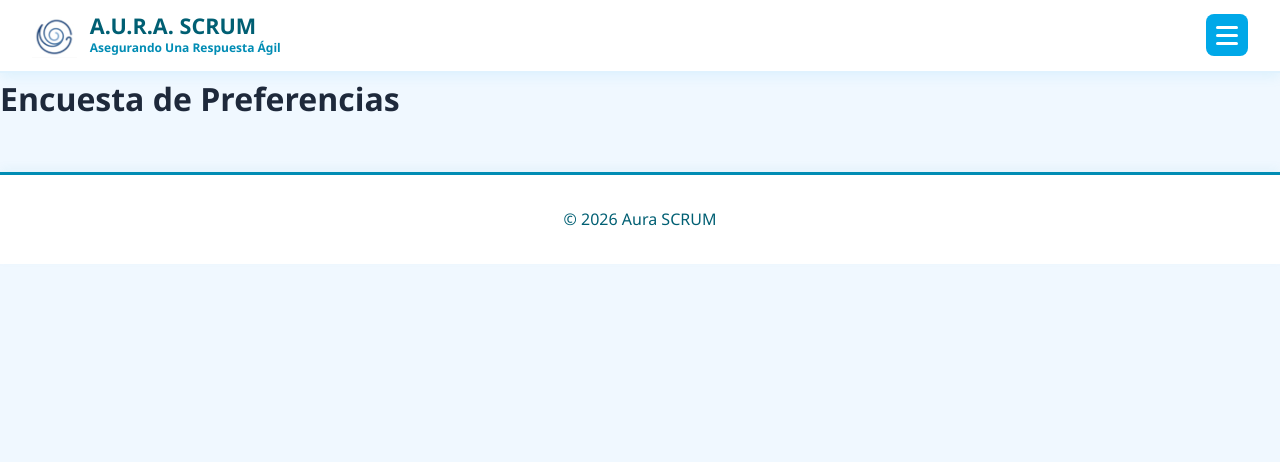
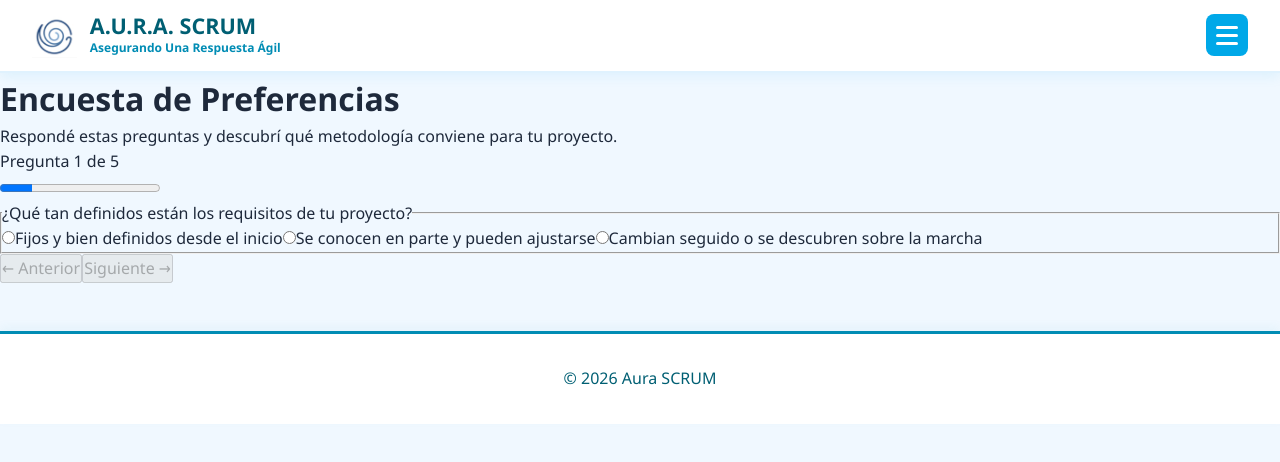
Before and after one commit to Fausto24108/Aura-Scrum, a React (Vite) app: page /encuesta in a window 1280 px wide. Shown: the top 462 px of the page. Built offline with nearby package versions, Linux system fonts and the light colour scheme.

Commit message:
feat(encuesta): finalizo pagina encuesta
Sprint: SPR-2 (14/10-02/11)

Tiempo: 1:30

```diff
--- a/src/paginas/Encuesta/Encuesta.jsx
+++ b/src/paginas/Encuesta/Encuesta.jsx
@@ -1,5 +1,169 @@
+import { useState } from "react";
 import "./Encuesta.css";
 
+const metodologias = [
+  { id: "cascada", nombre: "Cascada" },
+  { id: "v", nombre: "Modelo en V" },
+  { id: "incremental", nombre: "Incremental" },
+  { id: "scrum", nombre: "Scrum" },
+  { id: "kanban", nombre: "Kanban" },
+  { id: "xp", nombre: "XP (Extreme Programming)" },
+];
+
+const preguntas = [
+  {
+    texto: "¿Qué tan definidos están los requisitos de tu proyecto?",
+    opciones: [
+      { texto: "Fijos y bien definidos desde el inicio", puntos: { cascada: 3, v: 3, incremental: 1 } },
+      { texto: "Se conocen en parte y pueden ajustarse", puntos: { incremental: 3, scrum: 2, kanban: 2 } },
+      { texto: "Cambian seguido o se descubren sobre la marcha", puntos: { scrum: 3, xp: 3, kanban: 2 } },
+    ],
+  },
+  {
+    texto: "¿Qué tamaño tiene el equipo?",
+    opciones: [
+      { texto: "Muy chico (2 a 5 personas)", puntos: { xp: 3, kanban: 2, scrum: 2 } },
+      { texto: "Mediano (6 a 10 personas)", puntos: { scrum: 3, kanban: 2, incremental: 2, v: 1 } },
+      { texto: "Grande (más de 10 personas)", puntos: { v: 3, cascada: 2, incremental: 2 } },
+    ],
+  },
+  {
+    texto: "¿Cuánto participa el cliente en el proyecto?",
+    opciones: [
+      { texto: "Solo al inicio y al final", puntos: { cascada: 3, v: 2 } },
+      { texto: "En revisiones periódicas", puntos: { scrum: 3, incremental: 3, kanban: 1 } },
+      { texto: "De forma constante", puntos: { xp: 3, scrum: 2, kanban: 2 } },
+    ],
+  },
+  {
+    texto: "¿Cómo querés entregar el producto?",
+    opciones: [
+      { texto: "En una sola entrega final", puntos: { cascada: 3, v: 3 } },
+      { texto: "Por partes, cada cierto tiempo", puntos: { incremental: 3, scrum: 3 } },
+      { texto: "De forma continua", puntos: { kanban: 3, xp: 2, scrum: 1 } },
+    ],
+  },
+  {
+    texto: "¿Qué importancia tienen la documentación y las pruebas formales?",
+    opciones: [
+      { texto: "Muy alta, con pruebas en cada fase", puntos: { v: 3, cascada: 2 } },
+      { texto: "Equilibrada", puntos: { scrum: 2, incremental: 2, kanban: 2, v: 1 } },
+      { texto: "Baja, prefiero código funcionando y pruebas automáticas", puntos: { xp: 3, kanban: 2, scrum: 1 } },
+    ],
+  },
+];
+
+const PUNTOS_MAXIMOS = preguntas.length * 3;
+
+function calcularResultados(respuestas) {
+  const totales = {};
+  metodologias.forEach((m) => {
+    totales[m.id] = 0;
+  });
+
+  respuestas.forEach((indiceOpcion, indicePregunta) => {
+    const puntos = preguntas[indicePregunta].opciones[indiceOpcion].puntos;
+    for (const id in puntos) {
+      totales[id] += puntos[id];
+    }
+  });
+
+  return metodologias
+    .map((m) => ({
+      ...m,
+      puntaje: totales[m.id],
+      porcentaje: Math.round((totales[m.id] / PUNTOS_MAXIMOS) * 100),
+    }))
+    .sort((a, b) => b.puntaje - a.puntaje);
+}
+
 export default function Encuesta() {
-  return <main className="encuesta-page"><h1>Encuesta de Preferencias</h1></main>;
+  const [paso, setPaso] = useState(0);
+  const [respuestas, setRespuestas] = useState(Array(preguntas.length).fill(null));
+  const [terminada, setTerminada] = useState(false);
+
+  function elegir(indiceOpcion) {
+    const copia = [...respuestas];
+    copia[paso] = indiceOpcion;
+    setRespuestas(copia);
+  }
+
+  function reiniciar() {
+    setPaso(0);
+    setRespuestas(Array(preguntas.length).fill(null));
+    setTerminada(false);
+  }
+
+  if (terminada) {
+    const resultados = calcularResultados(respuestas);
+    const hayEmpate = resultados[0].puntaje === resultados[1].puntaje;
+
+    return (
+      <main className="encuesta-page">
+        <h1>Tu resultado</h1>
+        <p className="encuesta-ganadora">
+          {hayEmpate
+            ? `Hay un empate entre ${resultados[0].nombre} y ${resultados[1].nombre}.`
+            : `La metodología más adecuada para tu proyecto es ${resultados[0].nombre}.`}
+        </p>
+
+        <ol className="encuesta-ranking">
+          {resultados.map((r) => (
+            <li key={r.id}>
+              <span>{r.nombre}</span>
+              <progress value={r.porcentaje} max="100"></progress>
+              <span>{r.porcentaje}% de coincidencia</span>
+            </li>
+          ))}
+        </ol>
+
+        <button onClick={reiniciar}>Volver a hacer la encuesta</button>
+      </main>
+    );
+  }
+
+  const pregunta = preguntas[paso];
+  const esUltima = paso === preguntas.length - 1;
+
+  return (
+    <main className="encuesta-page">
+      <h1>Encuesta de Preferencias</h1>
+      <p>Respondé estas preguntas y descubrí qué metodología conviene para tu proyecto.</p>
+
+      <p className="encuesta-progreso-texto">
+        Pregunta {paso + 1} de {preguntas.length}
+      </p>
+      <progress value={paso + 1} max={preguntas.length}></progress>
+
+      <fieldset className="encuesta-pregunta">
+        <legend>{pregunta.texto}</legend>
+        {pregunta.opciones.map((o, i) => (
+          <label key={o.texto} className="encuesta-opcion">
+            <input
+              type="radio"
+              name={`pregunta-${paso}`}
+              checked={respuestas[paso] === i}
+              onChange={() => elegir(i)}
+            />
+            {o.texto}
+          </label>
+        ))}
+      </fieldset>
+
+      <div className="encuesta-navegacion">
+        <button onClick={() => setPaso(paso - 1)} disabled={paso === 0}>
+          ← Anterior
+        </button>
+        {esUltima ? (
+          <button onClick={() => setTerminada(true)} disabled={respuestas[paso] === null}>
+            Ver resultado
+          </button>
+        ) : (
+          <button onClick={() => setPaso(paso + 1)} disabled={respuestas[paso] === null}>
+            Siguiente →
+          </button>
+        )}
+      </div>
+    </main>
+  );
 }
```
